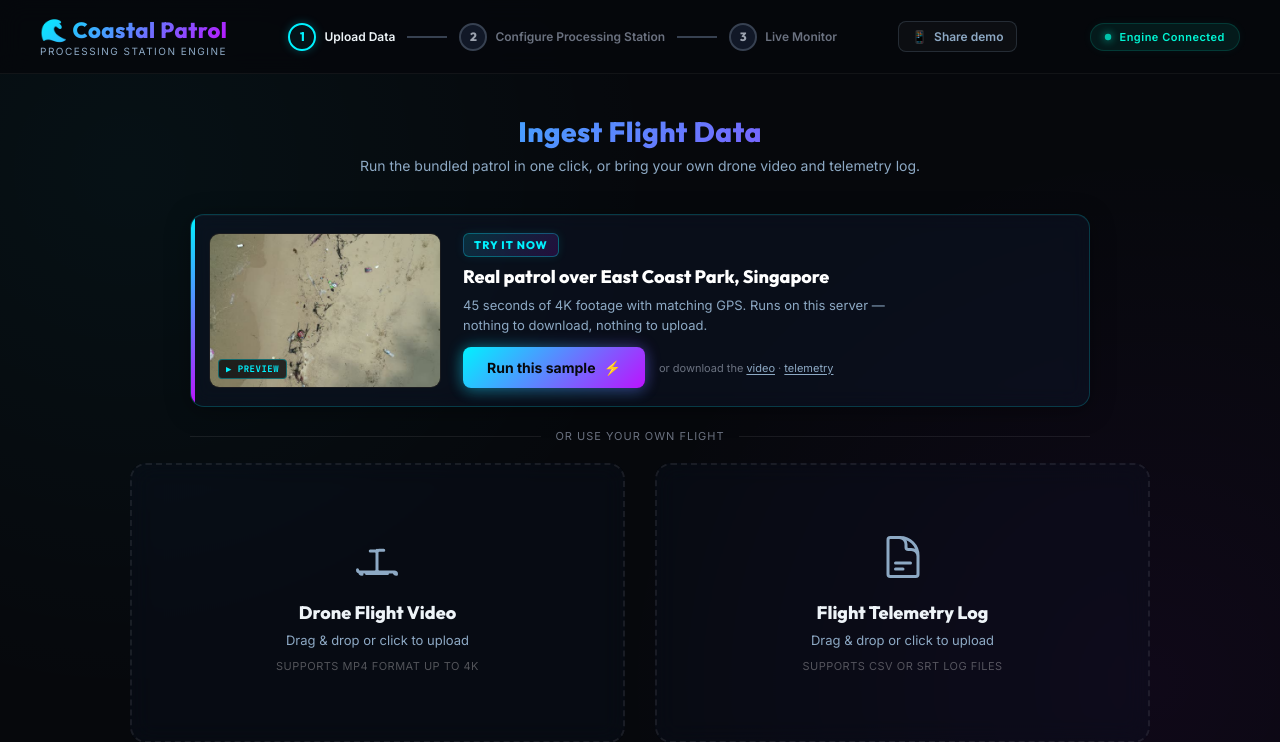
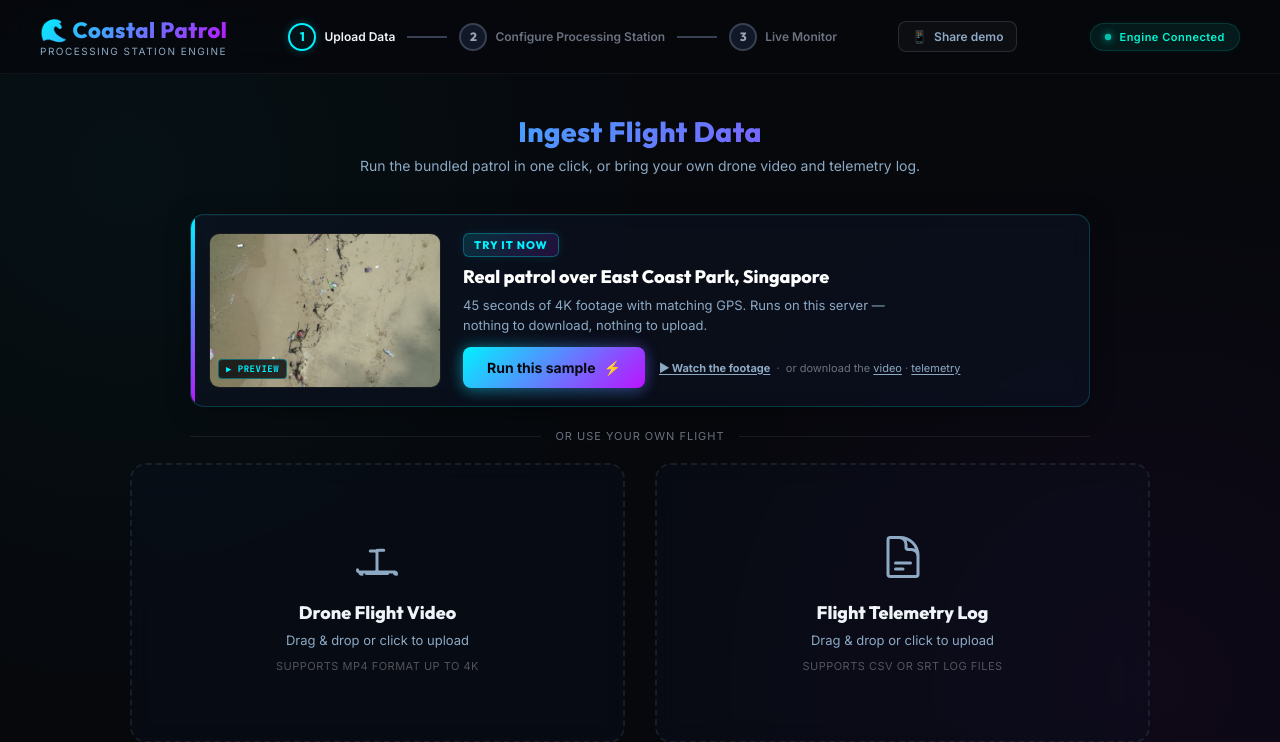
Before and after one commit to Prakashash18/dji-flight-repo, a FastAPI app: page /api/dashboard in a window 1280 px wide. Shown: the top 742 px of the page. Run offline with FastAPI, Linux system fonts and the light colour scheme; data that the repository does not hold is empty; some libraries are stand-ins or nearby versions; grey boxes are pictures that could not be loaded.

Commit message:
Let people watch the sample footage without downloading it
The card offered only download links, so seeing what the patrol actually flies
over meant pulling 486 MB and opening it in something else. A "Watch the
footage" link opens the mp4 in a tab instead.

The server answers range requests (verified: 206 with 1 KB for a bytes=0-1023
header), so the browser streams from the first frame rather than buffering the
whole file.

Co-Authored-By: Claude Opus 5 <noreply@anthropic.com>

```diff
--- a/backend/templates/dashboard.html
+++ b/backend/templates/dashboard.html
@@ -2122,7 +2122,11 @@
                                 <span>⚡</span>
                             </button>
                             <span class="try-sample-links">
-                                or download the
+                                <!-- Watching should not mean downloading half a gigabyte first.
+                                     Opening the mp4 in a tab lets the browser stream it. -->
+                                <a href="{{ sample_video_url }}" target="_blank" rel="noopener"
+                                   style="font-weight:700">▶ Watch the footage</a>
+                                &nbsp;·&nbsp; or download the
                                 <a href="{{ sample_video_url }}" download>video</a> ·
                                 <a href="{{ sample_telemetry_url }}" download>telemetry</a>
                             </span>
```
